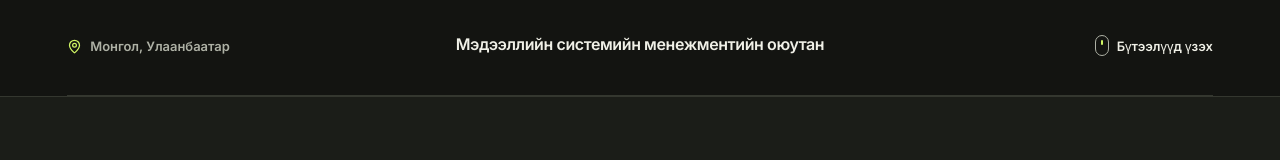
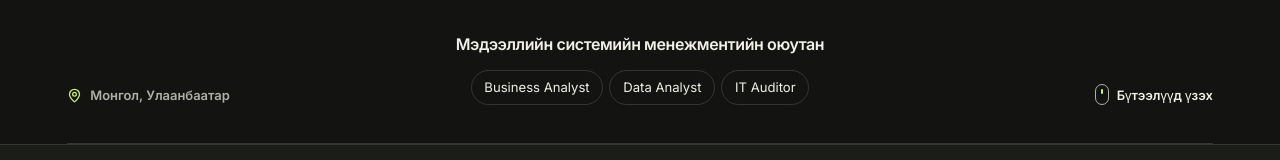
Before and after one commit to B23FA1882/SWE334_Portfolio, a React (Vite) app: page / in a window 1280 px wide. Shown: the part 507-667 px from the top of the page. Built offline with nearby package versions, Linux system fonts and the light colour scheme; no server answers; the database is empty.

Commit message:
Add three selectable career interests below the student introduction

```diff
--- a/src/components/ui/portfolio-hero.tsx
+++ b/src/components/ui/portfolio-hero.tsx
@@ -1,6 +1,12 @@
 import { useState, type CSSProperties } from 'react'
 import { cn } from '@/lib/utils'
 import { Aperture, Camera, MapPin } from 'lucide-react'
+
+const careers = [
+  { title: 'Business Analyst', description: 'Хэрэглэгчид юу хэрэгтэйг судалж, түүнийгээ системийн шаардлага болгохыг сонирхдог.' },
+  { title: 'Data Analyst', description: 'Өгөгдөлд дүн шинжилгээ хийж, үр дүнг нь ойлгомжтой графикаар харуулахыг сонирхдог.' },
+  { title: 'IT Auditor', description: 'Системд хэн ямар эрхээр ханддаг, тэр эрхийг хэрхэн хянадагийг судлахыг сонирхдог.' },
+]
 
 function NameLine({ word, second = false }: { word: string; second?: boolean }) {
   return <span aria-hidden="true" className={cn('name-row', second && 'name-accent')}>
@@ -10,6 +16,7 @@ function NameLine({ word, second = false }: { word: string; second?: boolean })
 
 export default function PortfolioHero() {
   const [color, setColor] = useState(false)
+  const [career, setCareer] = useState<(typeof careers)[number] | null>(null)
   return <section className="hero wrap" aria-labelledby="hero-title">
     <div className="flex items-center">
       <span className="folio-label"><i/>Хувийн портфолио</span>
@@ -28,6 +35,15 @@ export default function PortfolioHero() {
       <span className="location"><MapPin size={15} aria-hidden="true"/> Монгол, Улаанбаатар</span>
       <div className="hero-intro">
         <p className="role">Мэдээллийн системийн менежментийн оюутан</p>
+        <div className="career-options" role="group" aria-label="Сонирхож буй мэргэжлийн чиглэлүүд">
+          {careers.map(option => (
+            <button key={option.title} type="button" lang="en" aria-pressed={career === option}
+              aria-controls="career-description" onClick={() => setCareer(career === option ? null : option)}>
+              {option.title}
+            </button>
+          ))}
+        </div>
+        <p id="career-description" className="career-description" aria-live="polite">{career?.description}</p>
       </div>
       <a className="work-jump" href="#work"><span className="scroll-mark" aria-hidden="true"/>Бүтээлүүд үзэх</a>
     </div>
--- a/src/styles.css
+++ b/src/styles.css
@@ -84,6 +84,12 @@ h1,h2,h3,p { margin: 0; }
 .scroll-mark::before { content: ''; position: absolute; left: 5px; top: 4px; width: 2px; height: 5px; border-radius: 3px; background: var(--accent-ink); }
 .hero-intro { text-align: center; }
 .role { font-size: clamp(.94rem,1.25vw,1.15rem); font-weight: 580; letter-spacing: -.025em; }
+.career-options { display: flex; flex-wrap: wrap; justify-content: center; gap: 6px; margin-top: .85rem; }
+.career-options button { border: 1px solid var(--line); border-radius: 999px; padding: .4rem .8rem; font-size: .82rem; color: var(--text); }
+.career-options button:hover { border-color: var(--accent-ink); }
+.career-options button[aria-pressed="true"] { background: var(--accent-ink); border-color: var(--accent-ink); color: var(--bg); }
+.career-description { max-width: 48ch; margin-inline: auto; font-size: .88rem; color: var(--muted); text-wrap: balance; }
+.career-description:not(:empty) { margin-top: .6rem; }
 .tagline { max-width: 425px; margin: .4rem auto 0; color: var(--muted); font-size: .895rem; text-wrap: balance; }
 .section { padding-block: clamp(43px,5.7vw,84px) clamp(54px,7vw,105px); }
 .section-top { display: flex; justify-content: space-between; align-items: end; gap: 20px; margin-bottom: clamp(26px,3vw,44px); }
```
